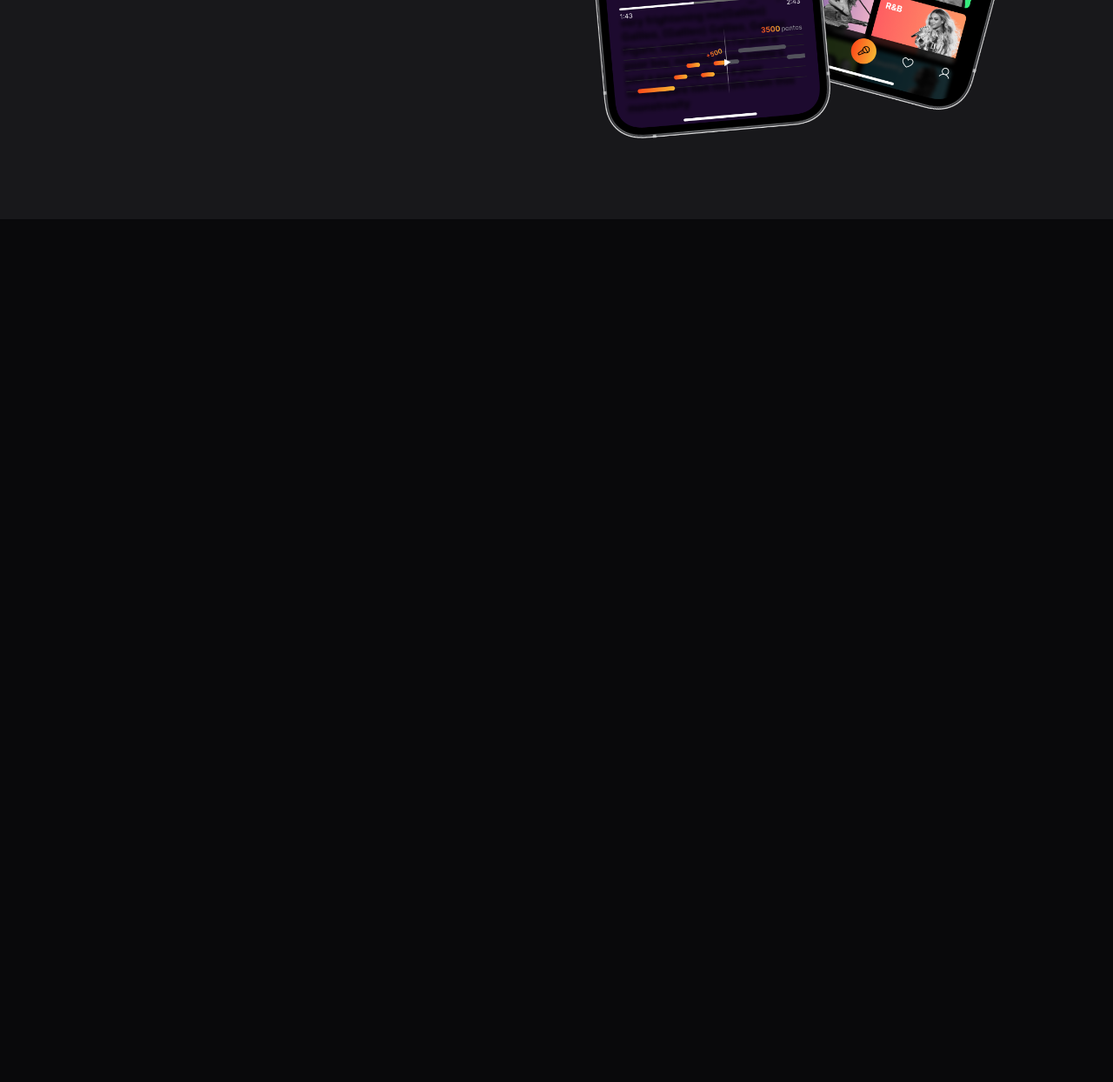
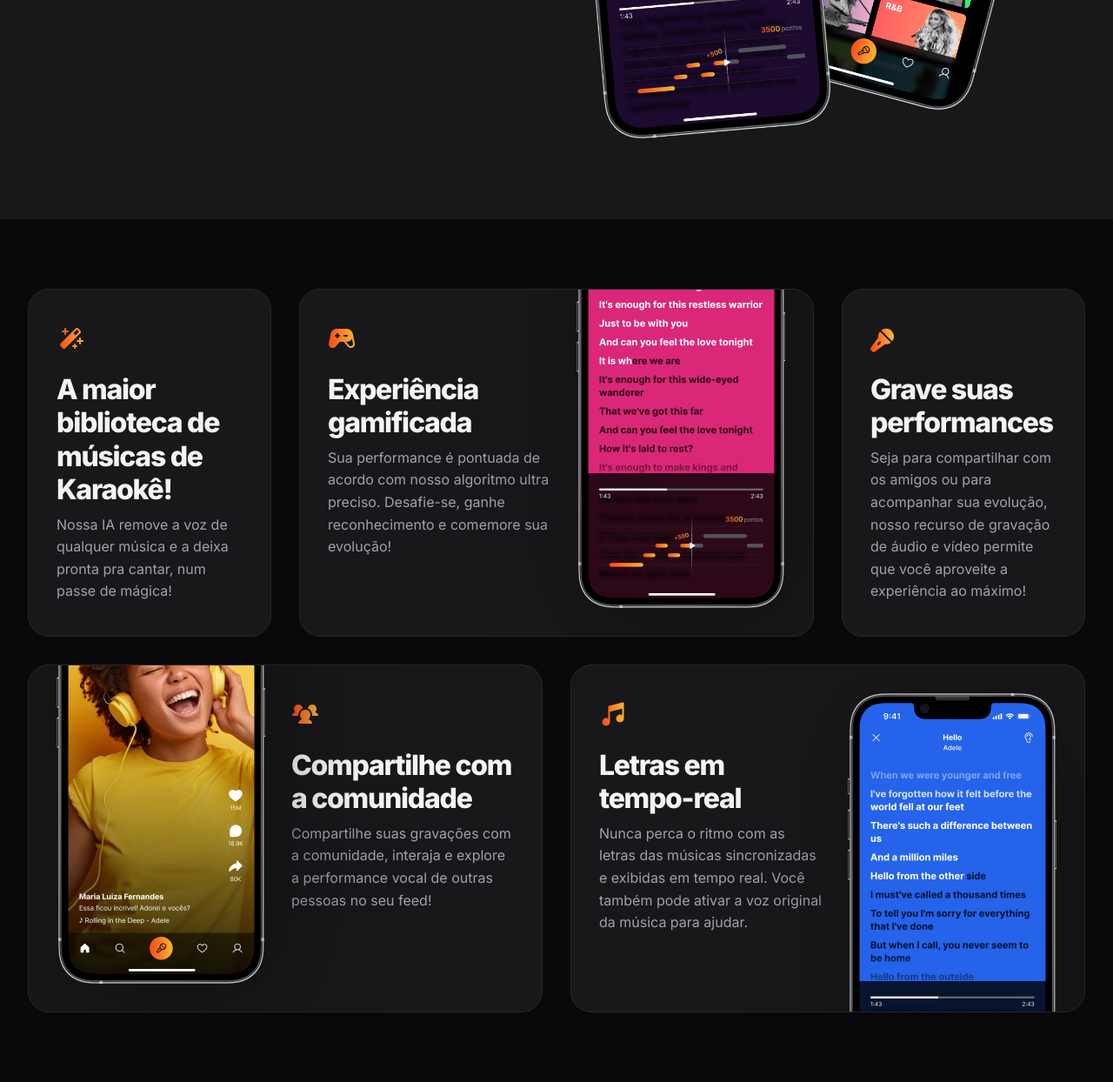
Before and after one commit to lucas072-cpu/zingen, a plain HTML site: page index.html in a window 1280 px wide. Shown: the part 1415-2659 px from the top of the page at 87% size. Before the commit the page ends 1667 px from the top, so only its background shows below. Drawn offline with Linux system fonts and the light colour scheme.

Commit message:
seção features

```diff
--- a/index.html
+++ b/index.html
@@ -69,5 +69,65 @@
         </div>
       </div>
     </section>
+
+    <section id="features">
+      <div class="cards container py-xl grid gap-1.5">
+        <div class="card py-lg px-lg">
+          <img src="./assets/icons/MagicWand.svg" />
+          <h3>A maior biblioteca de músicas de Karaokê!</h3>
+          <p>
+            Nossa IA remove a voz de qualquer música e a deixa pronta pra
+            cantar, num passe de mágica!
+          </p>
+        </div>
+
+        <div class="card py-lg px-lg">
+          <div>
+            <img src="./assets/icons/GameController.svg" />
+            <h3>Experiência gamificada</h3>
+            <p>
+              Sua performance é pontuada de acordo com nosso algoritmo ultra
+              preciso. Desafie-se, ganhe reconhecimento e comemore sua evolução!
+            </p>
+          </div>
+          <img class="desktop-only" src="assets/Tela 2.png" />
+        </div>
+
+        <div class="card py-lg px-lg">
+          <img src="./assets/icons/MicrophoneStage.svg" />
+          <h3>Grave suas performances</h3>
+          <p>
+            Seja para compartilhar com os amigos ou para acompanhar sua
+            evolução, nosso recurso de gravação de áudio e vídeo permite que
+            você aproveite a experiência ao máximo!
+          </p>
+        </div>
+
+        <div class="card py-lg px-lg">
+          <div>
+            <img src="./assets/icons/UsersThree.svg" />
+            <h3>Compartilhe com a comunidade</h3>
+            <p>
+              Compartilhe suas gravações com a comunidade, interaja e explore a
+              performance vocal de outras pessoas no seu feed!
+            </p>
+          </div>
+          <img class="desktop-only" src="assets/Tela 1.png" />
+        </div>
+
+        <div class="card py-lg px-lg">
+          <div>
+            <img src="./assets/icons/MusicNotes.svg" />
+            <h3>Letras em tempo-real</h3>
+            <p>
+              Nunca perca o ritmo com as letras das músicas sincronizadas e
+              exibidas em tempo real. Você também pode ativar a voz original da
+              música para ajudar.
+            </p>
+          </div>
+          <img class="desktop-only" src="assets/Tela 3.png" />
+        </div>
+      </div>
+    </section>
   </body>
 </html>
--- /dev/null
+++ b/styles/cards.css
@@ -0,0 +1,9 @@
+.card {
+  background: var(--surface-color);
+  border: 1px solid var(--stroke-color);
+  border-radius: 1.5rem;
+
+  & h3 {
+    margin-top: 1rem;
+  }
+}
--- /dev/null
+++ b/styles/features.css
@@ -0,0 +1,68 @@
+#features {
+  & .cards {
+    grid-template-columns: 17.5rem 1fr 1fr 17.5rem;
+    grid-template-rows: 25rem 25rem;
+    gap: 2rem;
+  }
+
+  & .card {
+    position: relative;
+    overflow: hidden;
+
+    & img.desktop-only {
+      position: absolute;
+      max-width: 15rem;
+      filter: drop-shadow(1rem 1rem 4rem rgb(0 0 0 / 0.34));
+    }
+  }
+
+  & .card:nth-child(1) {
+    grid-column: 1/2;
+  }
+
+  & .card:nth-child(2) {
+    grid-column: 2/4;
+
+    & > div {
+      max-width: 16rem;
+    }
+
+    & .desktop-only {
+      bottom: 2rem;
+      right: 2rem;
+    }
+  }
+
+  & .card:nth-child(3) {
+    grid-column: 4/5;
+  }
+
+  & .card:nth-child(4) {
+    grid-column: 1/3;
+    grid-row: 2/3;
+
+    & > div {
+      max-width: 16rem;
+      margin-left: auto;
+    }
+
+    & .desktop-only {
+      bottom: 2rem;
+      left: 2rem;
+    }
+  }
+
+  & .card:nth-child(5) {
+    grid-column: 3/5;
+    grid-row: 2/3;
+
+    & > div {
+      max-width: 16rem;
+    }
+
+    & .desktop-only {
+      top: 2rem;
+      right: 2rem;
+    }
+  }
+}
--- a/styles/index.css
+++ b/styles/index.css
@@ -6,3 +6,5 @@
 @import url(hero.css);
 @import url(sections.css);
 @import url(about.css);
+@import url(cards.css);
+@import url(features.css) (width >= 80rem);
```
